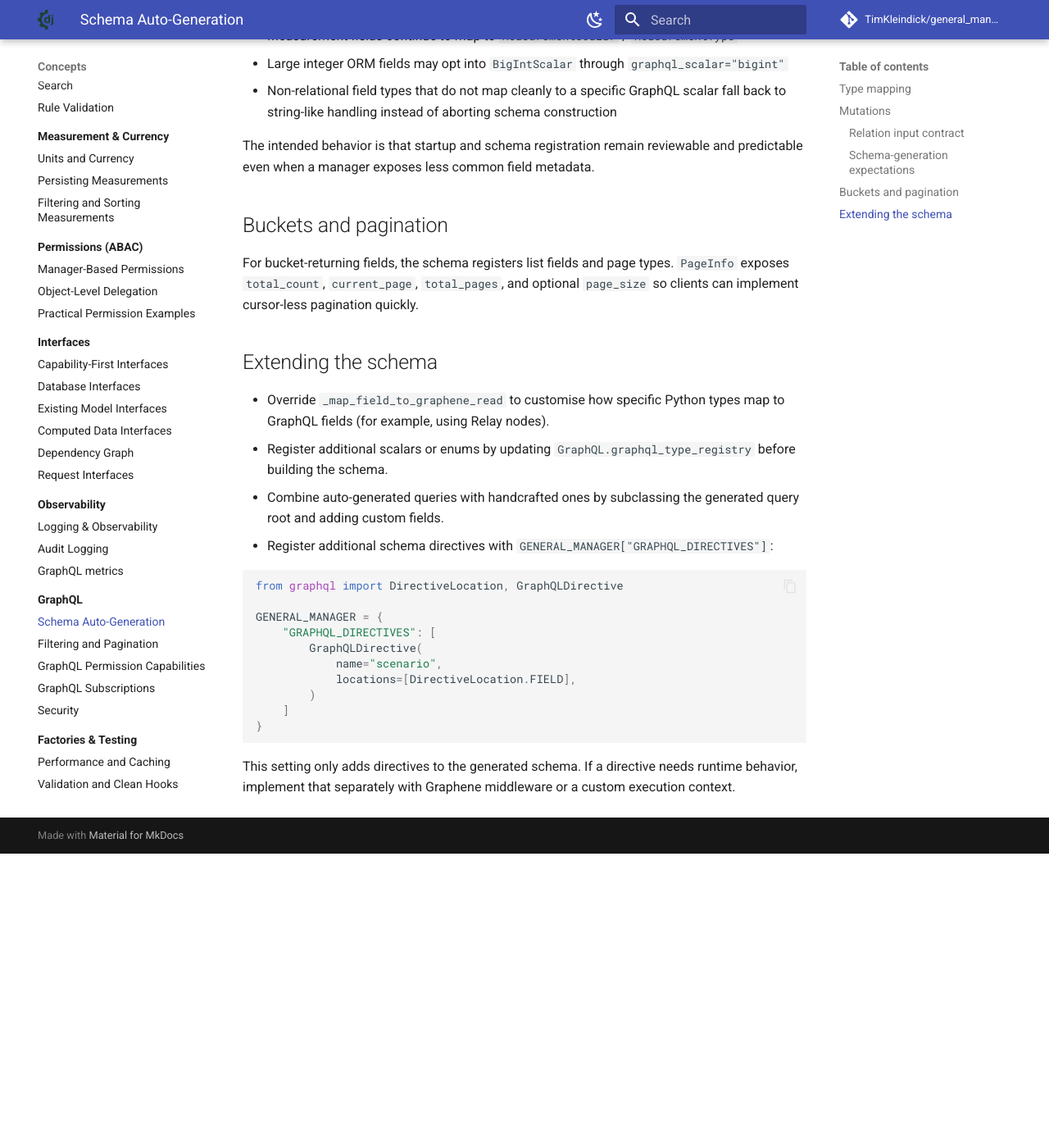
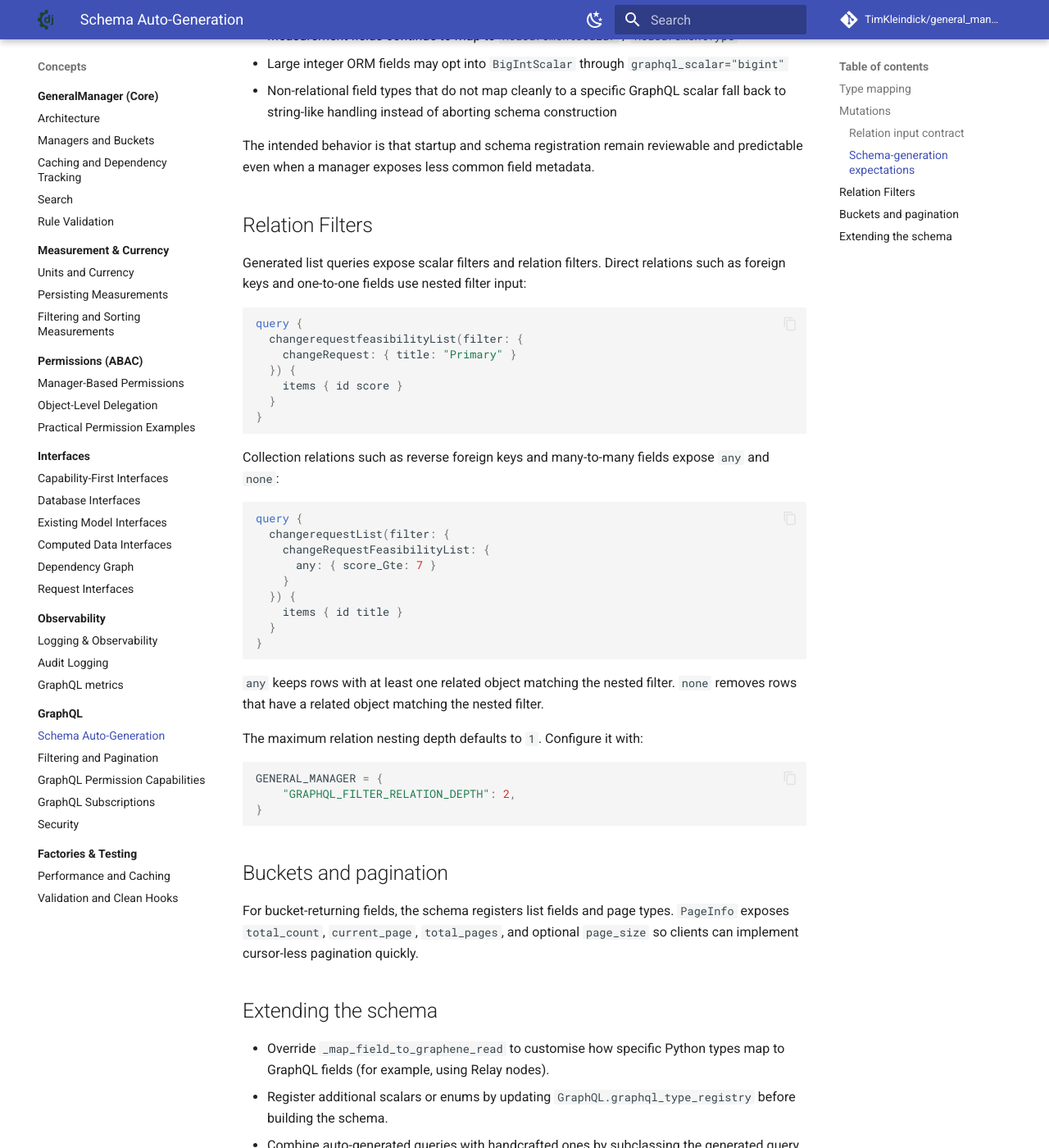
Before and after one commit to TimKleindick/general_manager, an MkDocs documentation site: the page built from docs/concepts/graphql/schema_autogen.md, in a window 1280 px wide and 1400 px high, scrolled down 1528 px. Shown: the whole window at 82% size. Built offline with MkDocs 1.6.1 and Material for MkDocs 9.7.7, drawn with Linux system fonts in a browser that asks for light colours; comment, search, counter and statistics services are not loaded; before the commit the page ends 2569 px from its top, so only the background shows below that.

Commit message:
docs: document graphql relation filters

````diff
--- a/docs/concepts/graphql/schema_autogen.md
+++ b/docs/concepts/graphql/schema_autogen.md
@@ -47,6 +47,47 @@
 
 The intended behavior is that startup and schema registration remain reviewable and predictable even when a manager exposes less common field metadata.
 
+## Relation Filters
+
+Generated list queries expose scalar filters and relation filters. Direct
+relations such as foreign keys and one-to-one fields use nested filter input:
+
+```graphql
+query {
+  changerequestfeasibilityList(filter: {
+    changeRequest: { title: "Primary" }
+  }) {
+    items { id score }
+  }
+}
+```
+
+Collection relations such as reverse foreign keys and many-to-many fields expose
+`any` and `none`:
+
+```graphql
+query {
+  changerequestList(filter: {
+    changeRequestFeasibilityList: {
+      any: { score_Gte: 7 }
+    }
+  }) {
+    items { id title }
+  }
+}
+```
+
+`any` keeps rows with at least one related object matching the nested filter.
+`none` removes rows that have a related object matching the nested filter.
+
+The maximum relation nesting depth defaults to `1`. Configure it with:
+
+```python
+GENERAL_MANAGER = {
+    "GRAPHQL_FILTER_RELATION_DEPTH": 2,
+}
+```
+
 ## Buckets and pagination
 
 For bucket-returning fields, the schema registers list fields and page types. `PageInfo` exposes `total_count`, `current_page`, `total_pages`, and optional `page_size` so clients can implement cursor-less pagination quickly.
````
Also changed, not shown: 1 other file.
